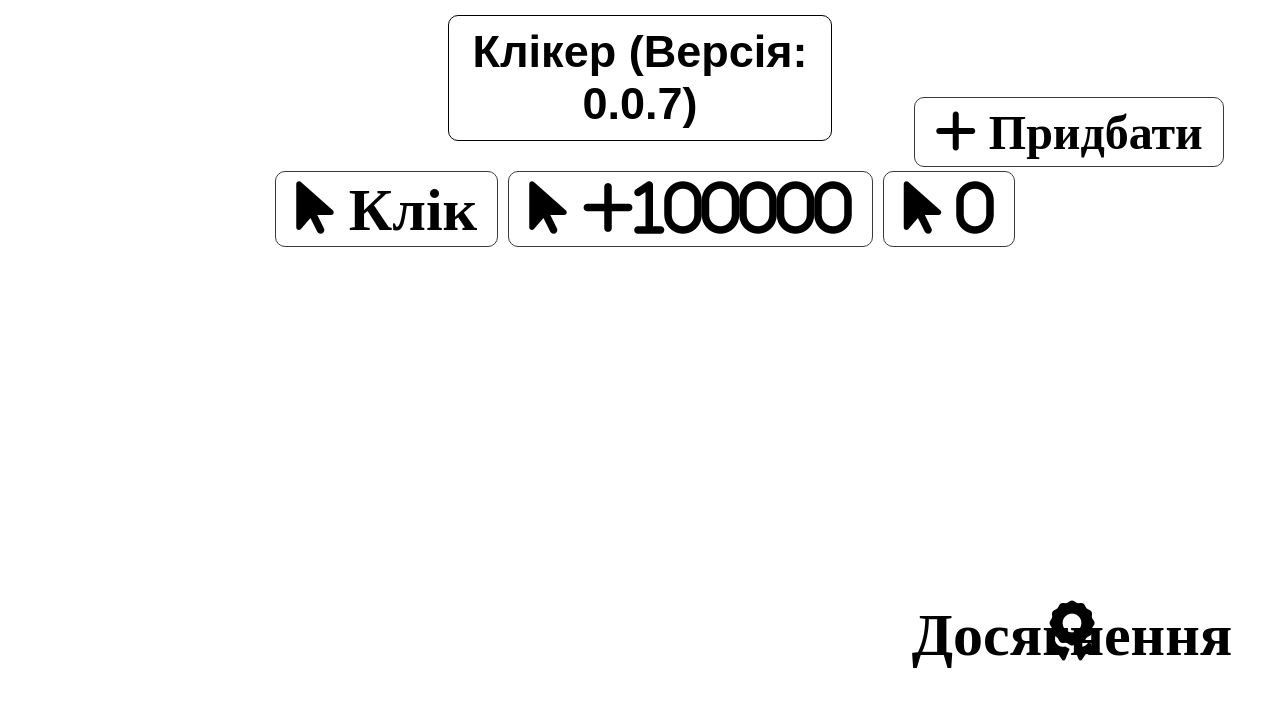
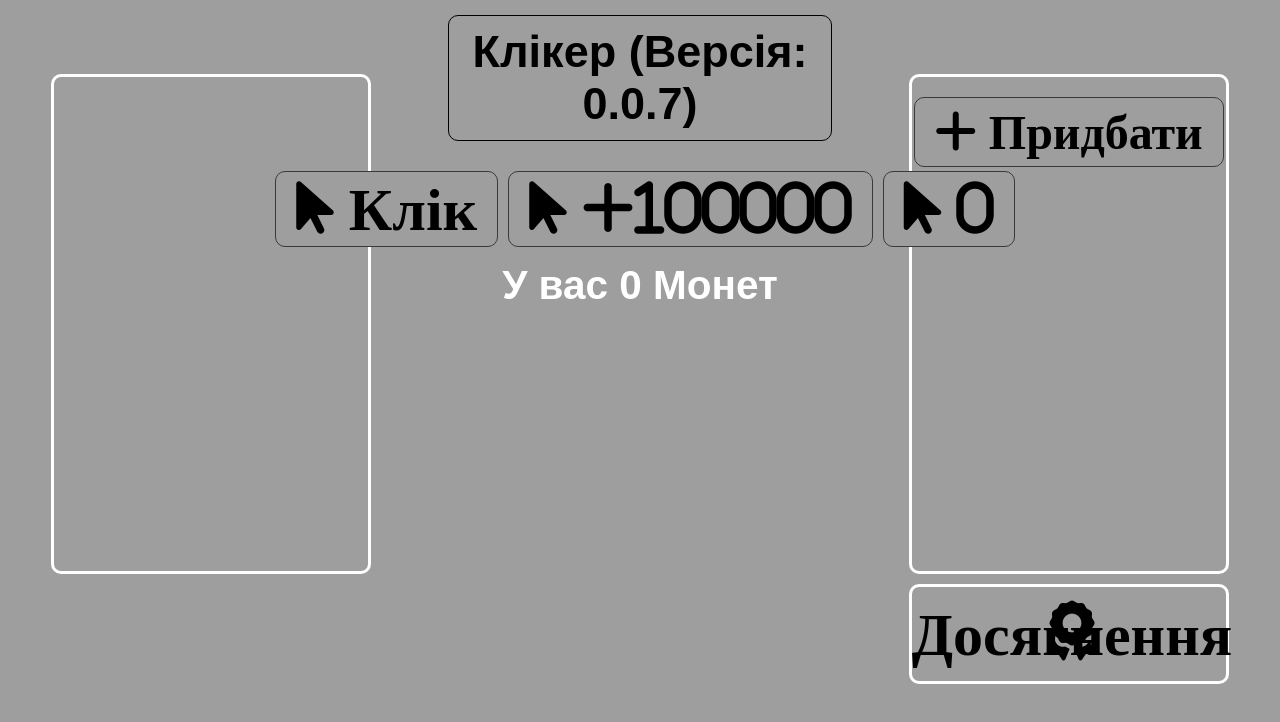
Before and after one commit to Monobladegg/clicker-game, a plain HTML site: page Index.html in a window 1280 px wide. Drawn offline with Linux system fonts and the light colour scheme; the site is published under a folder, as on GitHub Pages, so addresses that start at the root find nothing.

Commit message:
правки

```diff
--- a/src/style/style.css
+++ b/src/style/style.css
@@ -6,7 +6,7 @@
 body {
   width: 100%;
   height: 100%;
-  background: url(/src/images/bg.jpg);
+  background: url(images/bg.jpg);
   background-position: center;
   background-repeat: no-repeat;
   background-size: cover;
@@ -25,7 +25,7 @@ body {
   text-align: center;
   padding: 10px 0;
   font-size: 45px;
-  background: url(/src/images/bg-2.jpg);
+  background: url(images/bg-2.jpg);
   background-position: center;
   background-repeat: no-repeat;
   background-size: cover;
@@ -40,7 +40,7 @@ body {
   font-size: 30px;
   font-weight: bold;
   color: rgb(0, 0, 0);
-  background: url(/src/images/bg-3.jpg);
+  background: url(images/bg-3.jpg);
   background-position: center;
   background-repeat: no-repeat;
   background-size: cover;
@@ -74,7 +74,7 @@ body {
   margin-left: 4vw;
   margin-top: -235px;
   border-radius: 10px;
-  background: url(/src/images/bg-2.jpg);
+  background: url(images/bg-2.jpg);
   background-position: center;
   background-repeat: no-repeat;
   background-size: cover;
@@ -96,7 +96,7 @@ body {
   border: 3px solid white;
   margin-top: -500px;
   border-radius: 10px;
-  background: url(/src/images/bg-2.jpg);
+  background: url(images/bg-2.jpg);
   background-position: center;
   background-repeat: no-repeat;
   background-size: cover;
@@ -111,7 +111,7 @@ body {
   font-size: 24px;
   font-weight: bold;
   color: rgb(0, 0, 0);
-  background: url(/src/images/bg-3.jpg);
+  background: url(images/bg-3.jpg);
   background-position: center;
   background-repeat: no-repeat;
   background-size: cover;
@@ -128,7 +128,7 @@ body {
   border: 3px solid white;
   margin-top: 10px;
   border-radius: 10px;
-  background: url(/src/images/bg-2.jpg);
+  background: url(images/bg-2.jpg);
   background-position: center;
   background-repeat: no-repeat;
   background-size: cover;
```
Also changed, not shown: 3 other files.
